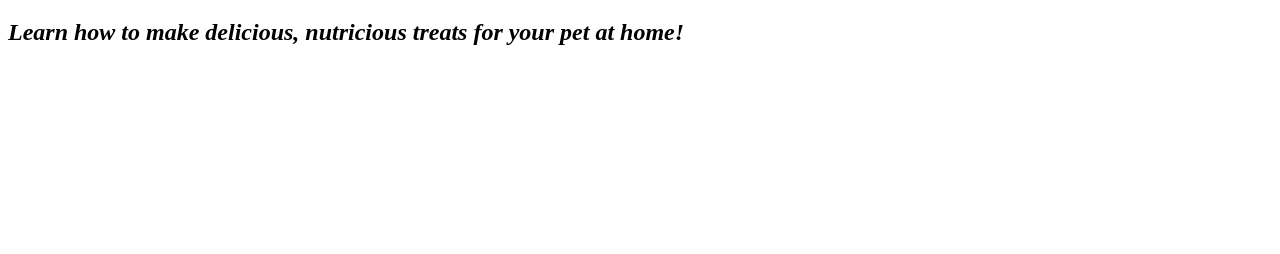
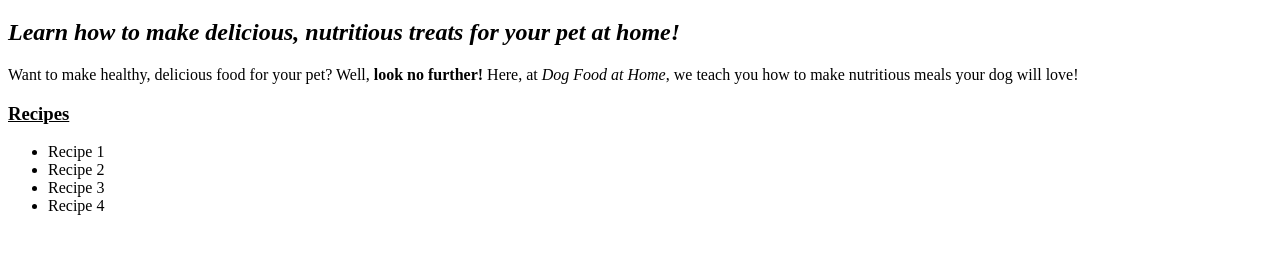
Before and after one commit to Jmcfrln/odin-recipes, a plain HTML site: page index.html in a window 1280 px wide. Shown: the part 418-672 px from the top of the page. Drawn offline with Linux system fonts and the light colour scheme.

Commit message:
Add Body
Add body text and unordered list to index.

```diff
--- a/index.html
+++ b/index.html
@@ -9,6 +9,18 @@
 <body>
     <img src="img/dg-dnr.jpg">
     <h1>Dog Food at Home</h1>
-    <h2><em>Learn how to make delicious, nutricious treats for your pet at home!</em></h2>
+    <h2><em>Learn how to make delicious, nutritious treats for your pet at home!</em></h2>
+
+    <p>Want to make healthy, delicious food for your pet? Well, <strong>look no further!</strong> Here, at <em>Dog Food at Home</em>,
+    we teach you how to make nutritious meals your dog will love!</p>
+
+    <h3><u>Recipes</u></h3>
+
+    <ul>
+        <li>Recipe 1</li>
+        <li>Recipe 2</li>
+        <li>Recipe 3</li>
+        <li>Recipe 4</li>
+    </ul>
 </body>
 </html>
```
